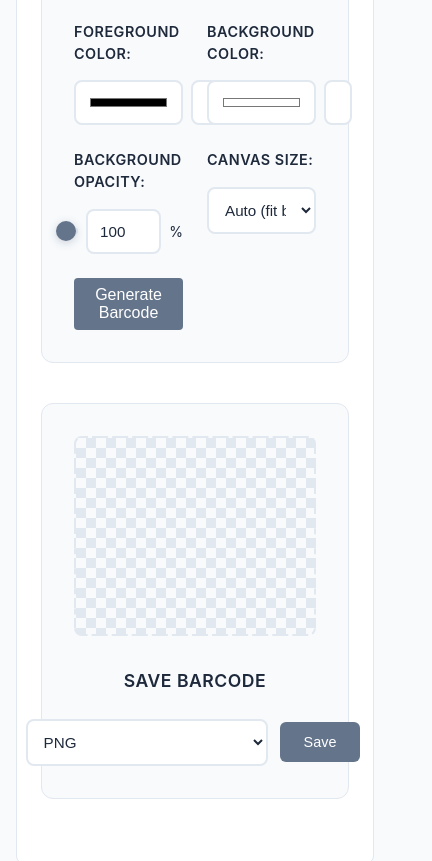
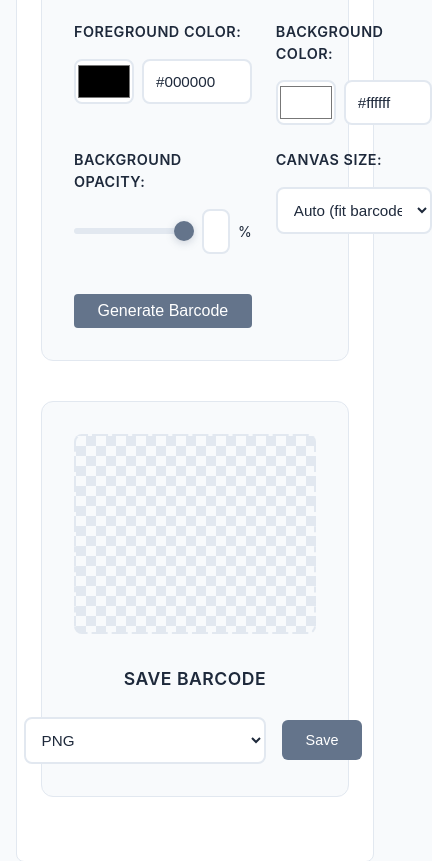
Before and after one commit to otoolecf/oh-tools, a plain HTML site: page barcode-generator/index.html in a window 390 px wide. Shown: the part 585-1446 px from the top of the page, 432 px wide, since content can reach past the window. Drawn offline with Linux system fonts and the light colour scheme.

Commit message:
light/dark mode, global styles

```diff
--- a/barcode-generator/styles.css
+++ b/barcode-generator/styles.css
@@ -30,6 +30,7 @@
 /* Export controls */
 .export-controls {
   margin-top: 1.5rem;
+  text-align: center;
 }
 
 .export-controls h3 {
@@ -71,10 +72,22 @@
   display: block;
 }
 
+/* Generate button styling - full width and centered */
+#generateBtn {
+  width: 100%;
+  grid-column: span 2;
+  margin-top: 1rem;
+  justify-self: center;
+}
+
 /* Mobile responsive adjustments */
 @media (max-width: 768px) {
   .custom-size-group {
     flex-direction: column;
     gap: 0.5rem;
   }
+
+  #generateBtn {
+    grid-column: span 1;
+  }
 }
--- a/global.css
+++ b/global.css
@@ -1,8 +1,13 @@
 :root {
   --primary-color: #64748b;
   --primary-hover: #475569;
+  --primary-dark: #334155;
+  --button-bg: #475569;
+  --button-hover: #334155;
+  --button-text: #ffffff;
   --text-primary: #1e293b;
   --text-secondary: #64748b;
+  --text-light: #f8fafc;
   --bg-primary: #ffffff;
   --bg-secondary: #f8fafc;
   --border-color: #e2e8f0;
@@ -20,8 +25,13 @@
 [data-theme="dark"] {
   --primary-color: #94a3b8;
   --primary-hover: #cbd5e1;
+  --primary-dark: #475569;
+  --button-bg: #374151;
+  --button-hover: #1f2937;
+  --button-text: #f9fafb;
   --text-primary: #f1f5f9;
   --text-secondary: #cbd5e1;
+  --text-light: #f1f5f9;
   --bg-primary: #0f172a;
   --bg-secondary: #020617;
   --border-color: #334155;
@@ -151,14 +161,12 @@ body {
   padding: 0.75rem 1.5rem;
   font-weight: 500;
   font-size: 0.9rem;
-  transition: all 0.2s ease;
+  transition: background-color 0.2s ease;
   cursor: pointer;
 }
 
 .btn-enhanced:hover {
   background: var(--primary-hover);
-  transform: translateY(-1px);
-  box-shadow: 0 4px 8px rgba(0, 0, 0, 0.12);
 }
 
 /* Container styles */
@@ -207,10 +215,10 @@ body {
 
 .flex-group-center {
   display: flex;
-  gap: 0.5rem;
+  gap: 0.75rem;
   justify-content: center;
   align-items: center;
-  max-width: 300px;
+  max-width: 350px;
   margin: 0 auto;
 }
 
@@ -228,7 +236,7 @@ body {
 }
 
 .w-60 {
-  width: 15rem;
+  width: 4rem;
 }
 
 .w-80 {
@@ -318,11 +326,14 @@ textarea {
 /* Color input specific styles */
 input[type="color"] {
   height: 45px;
+  width: 60px;
   cursor: pointer;
+  padding: 0;
+  border: 2px solid var(--border-color);
 }
 
 input[type="color"]:hover {
-  transform: scale(1.02);
+  border-color: var(--primary-color);
 }
 
 /* Range input styles */
@@ -334,6 +345,8 @@ input[type="range"] {
   background: var(--border-color);
   outline: none;
   padding: 0;
+  border: none;
+  min-width: 120px;
 }
 
 input[type="range"]::-webkit-slider-thumb {
@@ -349,8 +362,7 @@ input[type="range"]::-webkit-slider-thumb {
 }
 
 input[type="range"]::-webkit-slider-thumb:hover {
-  transform: scale(1.1);
-  box-shadow: 0 4px 12px rgba(100, 116, 139, 0.4);
+  background: var(--primary-hover);
 }
 
 input[type="range"]::-moz-range-thumb {
```
Also changed, not shown: index.html (+14 -6 lines).
